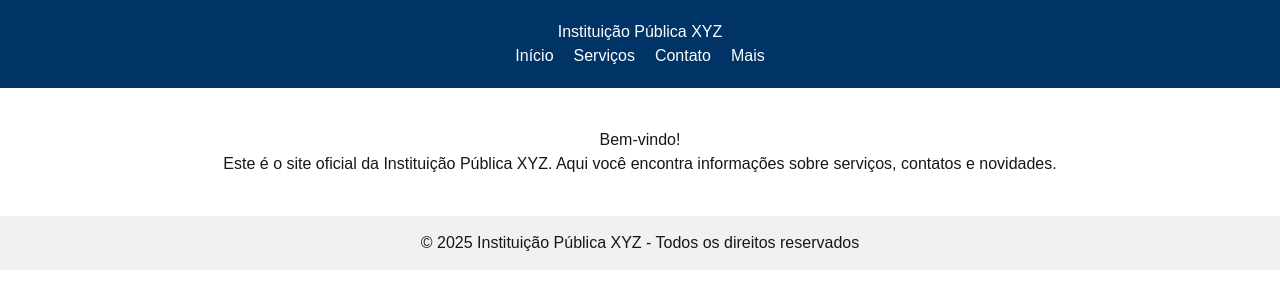
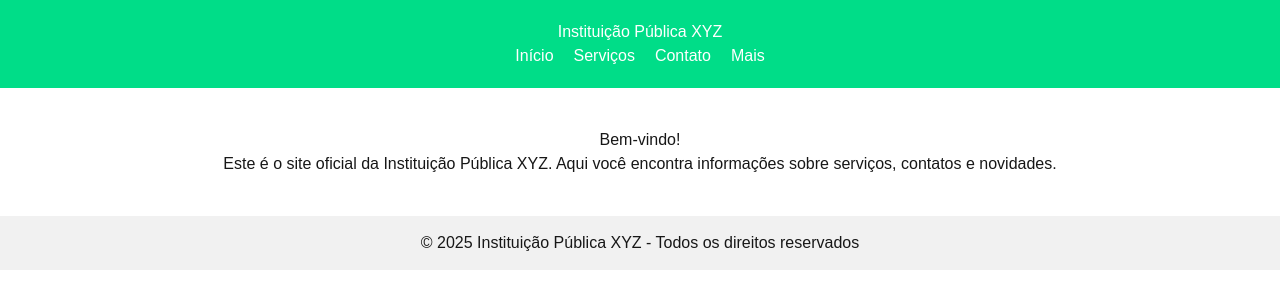
Before and after one commit to cpdmdo/site-institucional, a Next.js app: page / in a window 1280 px wide. Shown: the top 308 px of the page. Built offline with nearby package versions, Linux system fonts and the light colour scheme.

Commit message:
alteracao de cor de fundo

```diff
--- a/src/app/page.js
+++ b/src/app/page.js
@@ -4,7 +4,7 @@ export default function Home() {
       {/* Cabeçalho */}
       <header
         style={{
-          backgroundColor: "#003366",
+          backgroundColor: "#00dd88",
           color: "#fff",
           padding: "20px",
           textAlign: "center",
```
